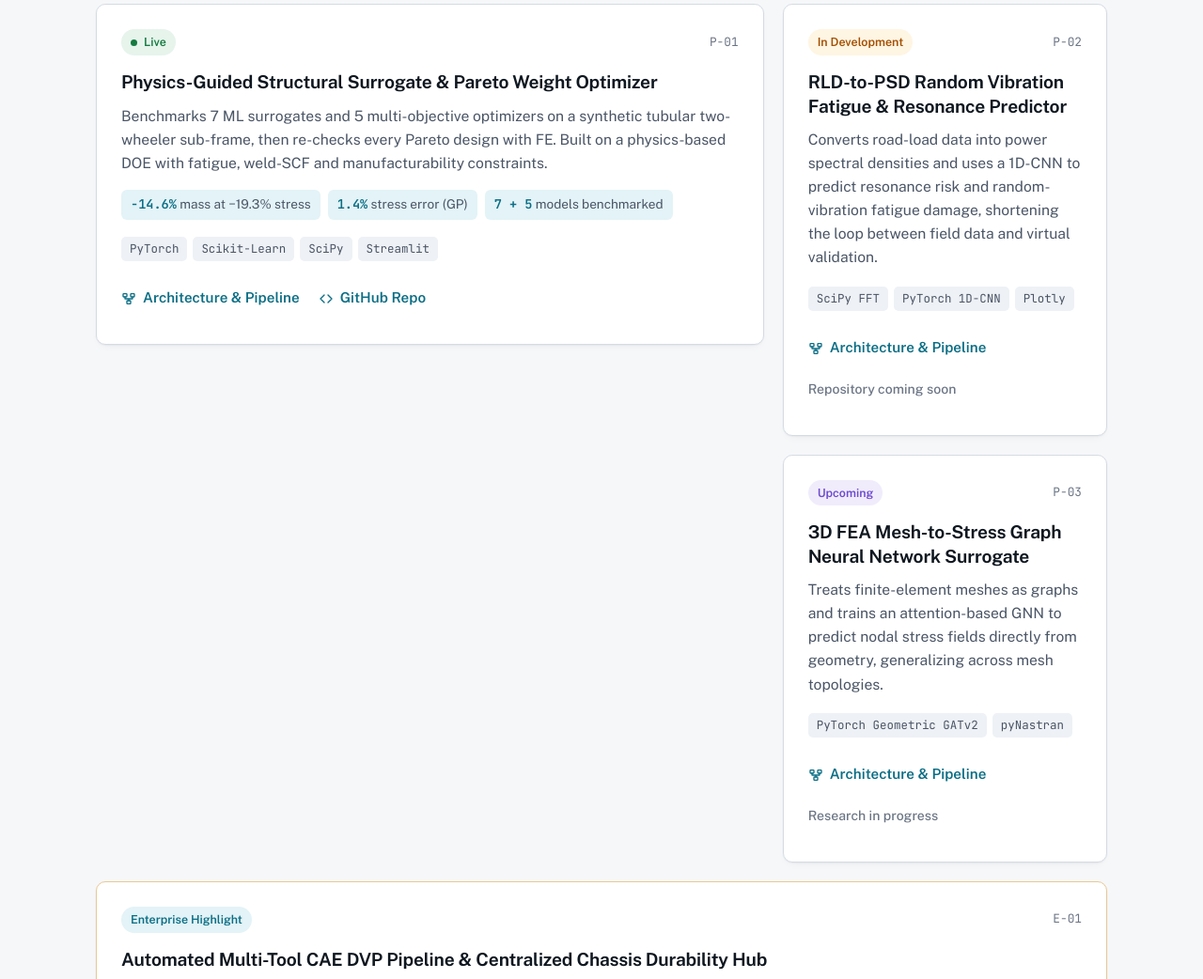
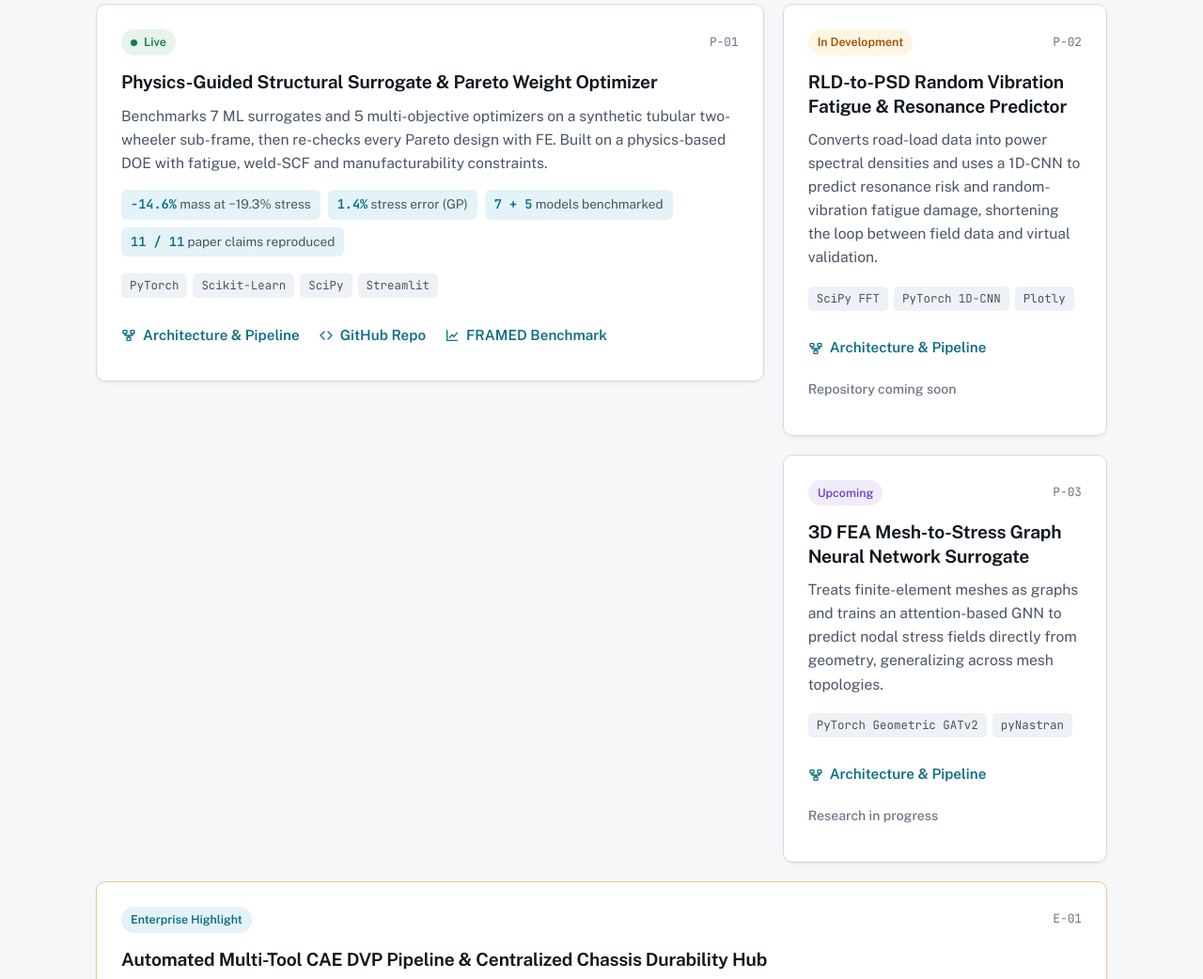
Before and after one commit to AlfredChettiar/AlfredChettiar.github.io, a plain HTML site: page index.html in a window 1280 px wide. Shown: the part 1196-2238 px from the top of the page at 94% size. Drawn offline with nearby package versions, Linux system fonts and the light colour scheme.

Commit message:
P-01 card: link FRAMED benchmark report and add reproduced-claims chip
- 'FRAMED Benchmark' link to projects/framed/ with a chart icon, matching the other card links
- '11 / 11 paper claims reproduced' result chip, traceable to the report's Dataset claims table

Co-Authored-By: Claude Opus 5.5 <noreply@anthropic.com>
Claude-Session: https://claude.ai/code/session_01Hy4DctHdLqfvgt5Kx6jBJG

```diff
--- a/index.html
+++ b/index.html
@@ -171,6 +171,7 @@
               <li><b>&minus;14.6%</b> mass at &minus;19.3% stress</li>
               <li><b>1.4%</b> stress error (GP)</li>
               <li><b>7 + 5</b> models benchmarked</li>
+              <li><b>11 / 11</b> paper claims reproduced</li>
             </ul>
             <ul class="tags" aria-label="Tech stack">
               <li>PyTorch</li><li>Scikit-Learn</li><li>SciPy</li><li>Streamlit</li>
@@ -183,6 +184,10 @@
               <a class="card-link" href="https://github.com/AlfredChettiar/structural-surrogate-optimizer" target="_blank" rel="noopener noreferrer">
                 <svg viewBox="0 0 24 24" aria-hidden="true"><path d="M9 18 3 12l6-6M15 6l6 6-6 6"/></svg>
                 GitHub Repo
+              </a>
+              <a class="card-link" href="projects/framed/">
+                <svg viewBox="0 0 24 24" aria-hidden="true"><path d="M4 20V4M4 20h16M8 16l4-5 3 3 5-6"/></svg>
+                FRAMED Benchmark
               </a>
             </div>
           </article>
```
